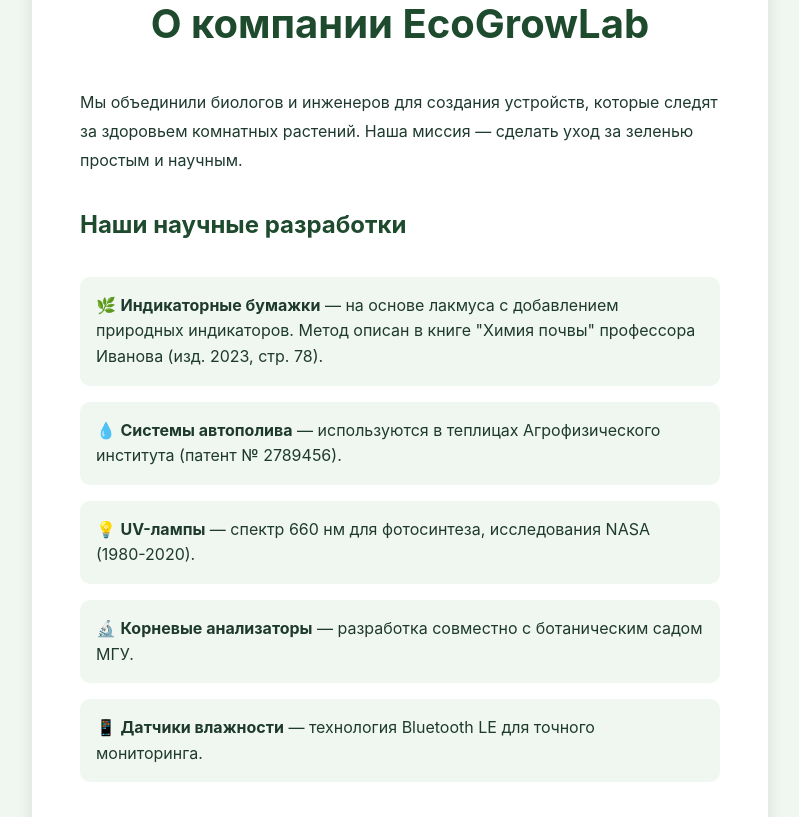
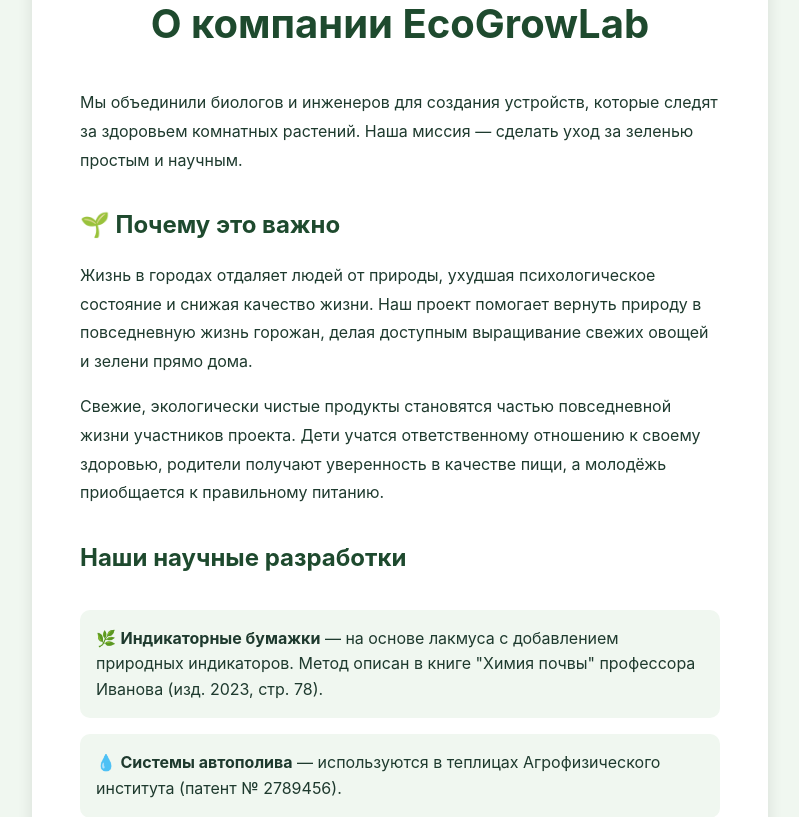
Before and after one commit to EvClidz8001/greentech-shop, a Flask app: page /about in a window 1280 px wide. Shown: the part 182-999 px from the top of the page, without its empty margins (240-1039 px from the left). Run offline with Flask 3, Linux system fonts and the light colour scheme.

Commit message:
Update about.html

```diff
--- a/templates/about.html
+++ b/templates/about.html
@@ -9,6 +9,12 @@
 
         <div class="about-content">
             <p>Мы объединили биологов и инженеров для создания устройств, которые следят за здоровьем комнатных растений. Наша миссия — сделать уход за зеленью простым и научным.</p>
+
+            <!-- НОВЫЙ БЛОК: Почему это важно -->
+            <h2>🌱 Почему это важно</h2>
+            <p>Жизнь в городах отдаляет людей от природы, ухудшая психологическое состояние и снижая качество жизни. Наш проект помогает вернуть природу в повседневную жизнь горожан, делая доступным выращивание свежих овощей и зелени прямо дома.</p>
+            <p>Свежие, экологически чистые продукты становятся частью повседневной жизни участников проекта. Дети учатся ответственному отношению к своему здоровью, родители получают уверенность в качестве пищи, а молодёжь приобщается к правильному питанию.</p>
+            <!-- КОНЕЦ НОВОГО БЛОКА -->
 
             <h2>Наши научные разработки</h2>
             <ul>
```
